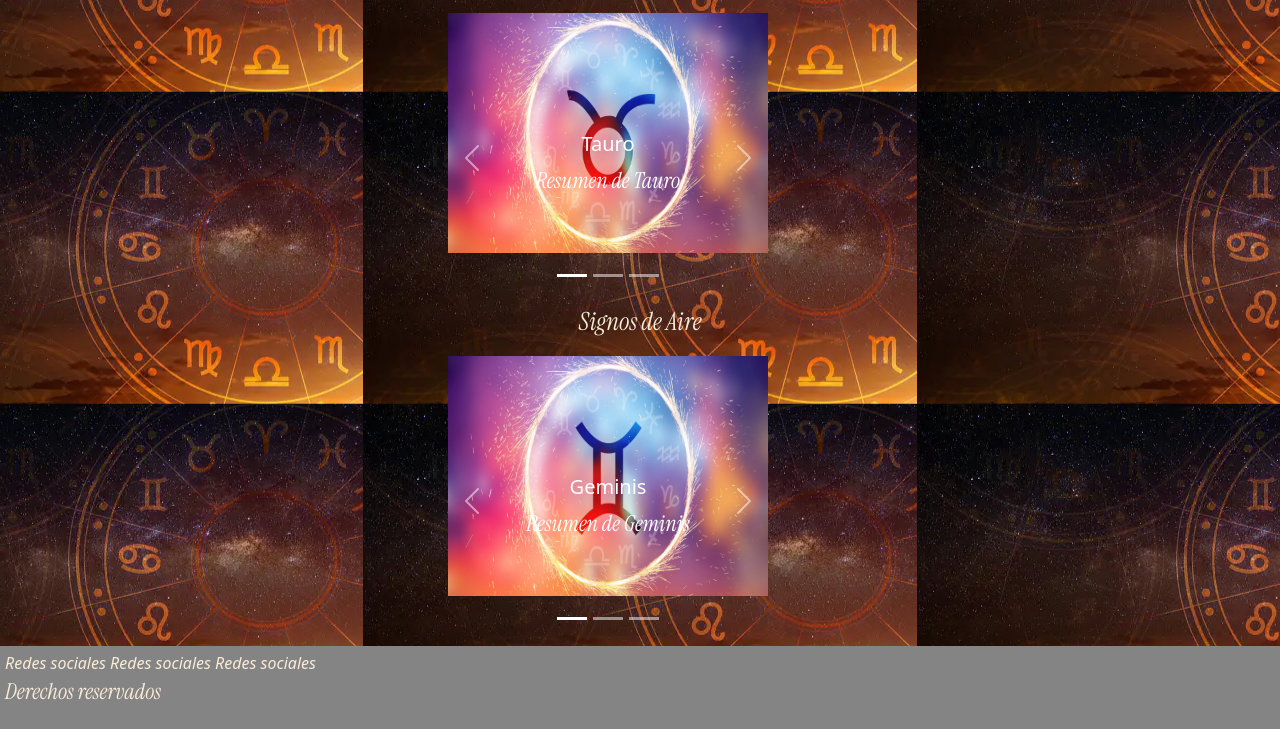
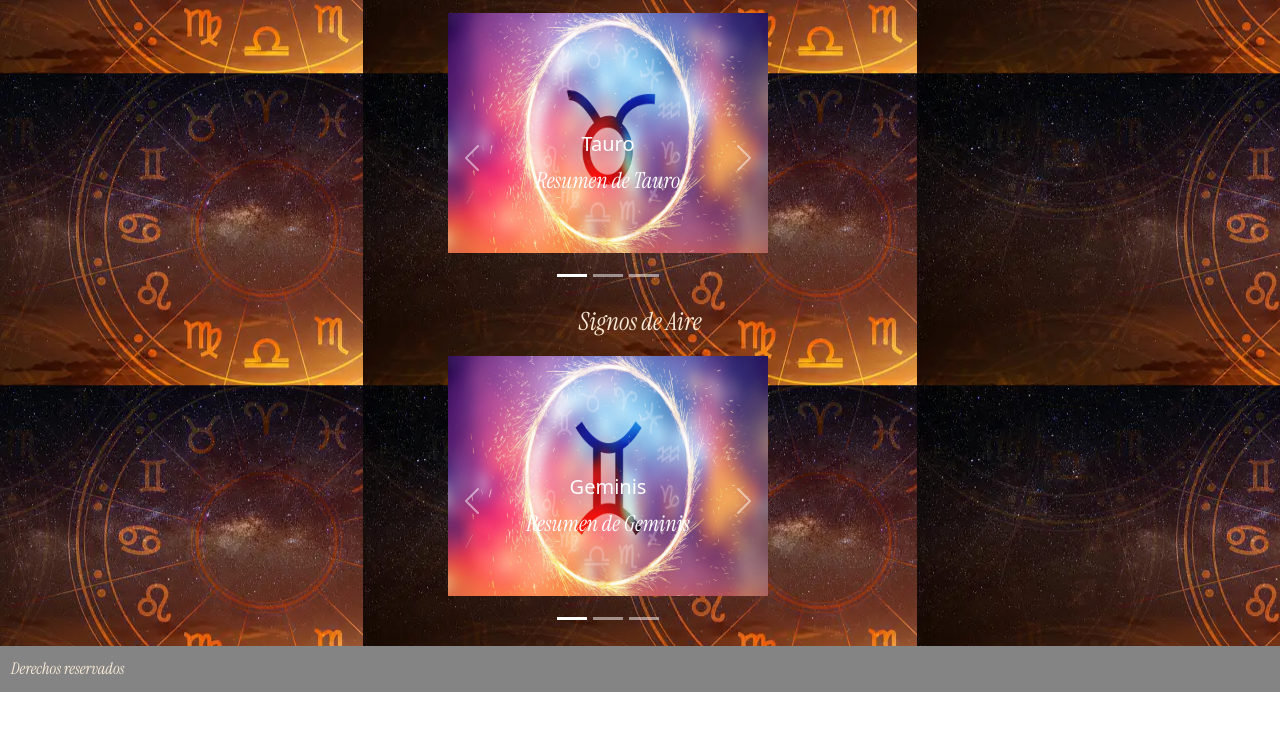
Before and after one commit to FfacundoFlores/Pre-entrega-FacundoFlores, a plain HTML site: page index.html in a window 1280 px wide. Shown: the part 1482-2211 px from the top of the page. After the commit the page ends 2174 px from the top, so only its background shows below. Drawn offline with nearby package versions, Linux system fonts and the light colour scheme.

Commit message:
minicambios

```diff
--- a/index.html
+++ b/index.html
@@ -265,7 +265,6 @@
       </main>
 
         <footer>
-            <em>Redes sociales Redes sociales Redes sociales</em>
             <p>Derechos reservados</p>
         </footer>
 
--- a/scss/components/_footer.scss
+++ b/scss/components/_footer.scss
@@ -1,6 +1,15 @@
 @import '../base/mixin';
 
 footer {
+    display: flex;
     background-color: #848484;
     @include mix(5px solid #848484, antiquewhite);
+
+    p {
+        display: flex;
+        align-items: center;
+        font-size: 16px;
+        margin: 6px;
+    }
+
 }
```
Also changed, not shown: pages/agua.html (+0 -1 lines), pages/aire.html (+0 -1 lines), pages/fuego.html (+0 -1 lines), pages/tierra.html (+0 -1 lines), css/style.css, 1 other file.
